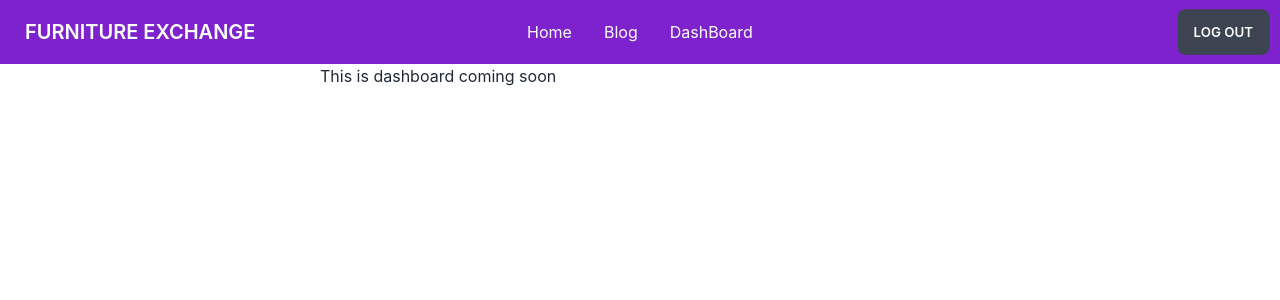
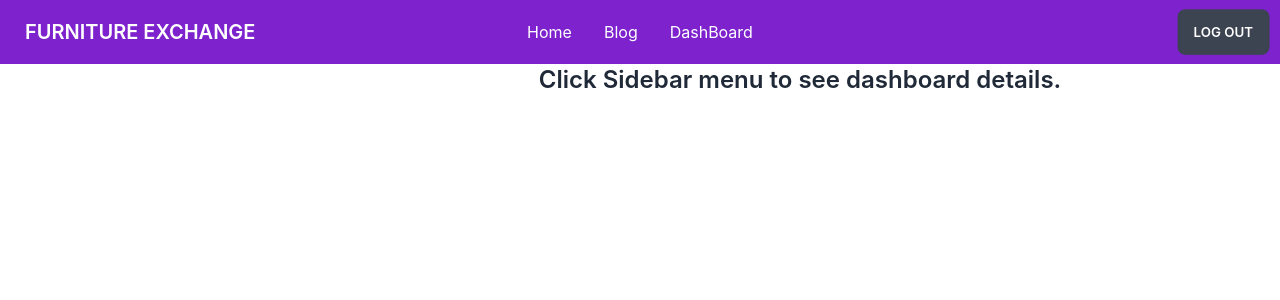
Before and after one commit to mostafiz-cw/product-resale-client-side, a React (Create React App) app: page /dashboard in a window 1280 px wide. Shown: the top 300 px of the page. Built offline with nearby package versions, Linux system fonts and the light colour scheme; no server answers; sample sign-in values are in the browser's storage.

Commit message:
last update

```diff
--- a/src/Pages/Dashboard/Admin/Allbuyer.js
+++ b/src/Pages/Dashboard/Admin/Allbuyer.js
@@ -7,7 +7,9 @@ const Allbuyer = () => {
   const [loader, setLoader] = useState(true);
 
   useEffect(() => {
-    fetch(`https://a12-used-products-resalling-app-server-side.vercel.app/allbuyer/${role}`)
+    fetch(
+      `https://a12-used-products-resalling-app-server-side.vercel.app/allbuyer/${role}`
+    )
       .then((res) => res.json())
       .then((data) => {
         console.log(data);
@@ -15,6 +17,31 @@ const Allbuyer = () => {
         setLoader(false);
       });
   }, [role]);
+
+  // delete handeler
+//   const deleteHandeler = (_id) => {
+//     const confirm = window.confirm("Are you sure to delete?");
+//     if (confirm) {
+//       fetch(
+//         `https://a-11-service-review-server-side-mostafiz-cw.vercel.app/myreview/${_id}`,
+//         {
+//           method: "DELETE",
+//         }
+//       )
+//         .then((res) => res.json())
+//         .then((data) => {
+//           console.log(data);
+//           if (data.deletedCount > 0) {
+//             alert("Deleted Successfully");
+//             const remaining = reviews.filter((review) => review._id !== _id);
+//             setReviews(remaining);
+//           }
+//           navigate("/myreview");
+//         })
+//         .catch((err) => console.log(err));
+//     }
+//   };
+
   return (
     <div>
       <p className="flex justify-center text-2xl font-semibold">
@@ -41,7 +68,8 @@ const Allbuyer = () => {
                 <td>{buyer.name}</td>
                 <td>{buyer.email}</td>
                 <td>{buyer.role}</td>
-                <td className="cursor-pointer">
+                <td>
+                  <button>
                     <svg
                       style={{ color: "blue" }}
                       xmlns="http://www.w3.org/2000/svg"
@@ -62,6 +90,7 @@ const Allbuyer = () => {
                         fill="blue"
                       />{" "}
                     </svg>
+                  </button>
                 </td>
               </tr>
             ))}
--- a/src/Pages/Dashboard/Dashboard.js
+++ b/src/Pages/Dashboard/Dashboard.js
@@ -1,11 +1,13 @@
-import React from 'react';
+import React from "react";
 
 const Dashboard = () => {
-    return (
-        <div>
-            <p>This is dashboard coming soon</p>
-        </div>
-    );
+  return (
+    <div>
+      <p className="flex justify-center text-2xl font-semibold">
+        Click Sidebar menu to see dashboard details.
+      </p>
+    </div>
+  );
 };
 
 export default Dashboard;
--- a/src/Pages/LogIn.js
+++ b/src/Pages/LogIn.js
@@ -1,5 +1,5 @@
 import { GoogleAuthProvider } from "firebase/auth";
-import React, { useContext, useState } from "react";
+import React, { useContext, useEffect, useState } from "react";
 import { Link, useLocation, useNavigate } from "react-router-dom";
 import Spinner from "../Components/Spinner";
 import { AuthContext } from "../Contexts/AuthProvider";
@@ -15,11 +15,14 @@ const LogIn = () => {
   const navigate = useNavigate();
   const location = useLocation();
 
-  const from = location.state?.from?.pathname || "/";
+  // console.log(from);
 
-  if (token) {
-    navigate(from, { replace: true });
-  }
+  useEffect(() => {
+    const from = location.state?.from?.pathname || "/";
+    if (token) {
+      navigate(from, { replace: true });
+    }
+  }, [token, location, navigate]);
 
   // log in with email and password
   const handleLogin = (event) => {
```
Also changed, not shown: src/Pages/SignUp.js (+0 -11 lines), 1 other file (tests, documents, lock files or other folders). Lines whose indentation alone changed are shown as unchanged.
